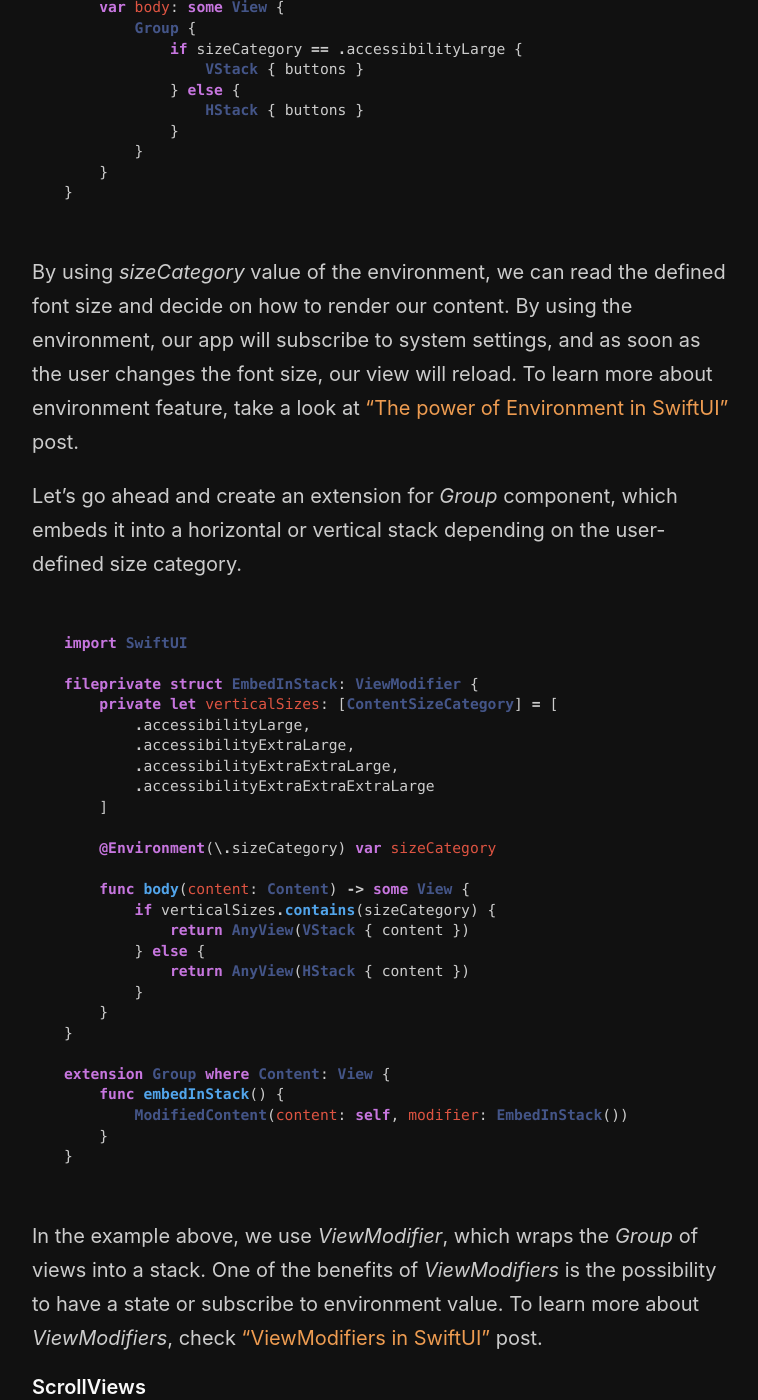
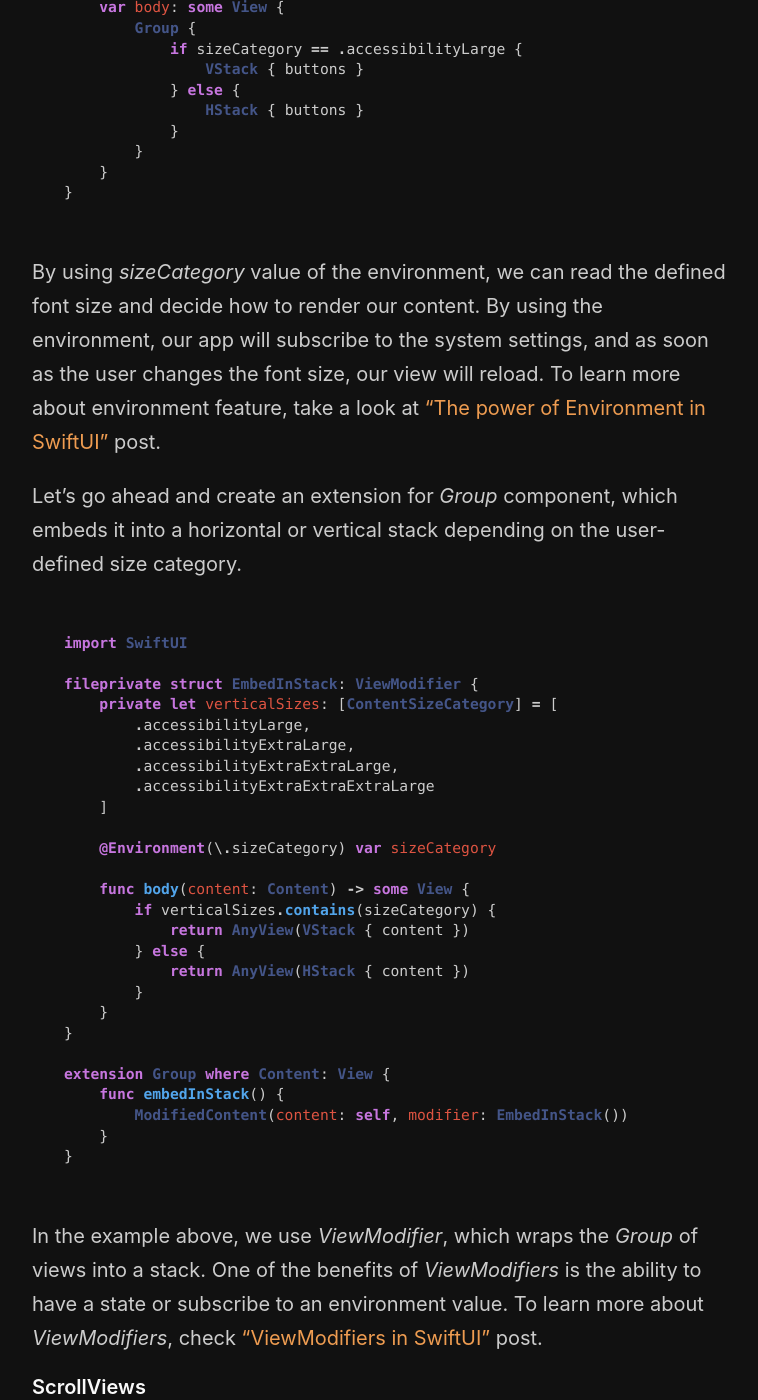
Before and after one commit to mecid/mecid.github.io, a Jekyll site: the page built from _posts/2019-10-09-dynamic-type-in-swiftui.md, in a window 1280 px wide and 1400 px high, scrolled down 2010 px. Shown: the whole window, without its empty margins (258-1016 px from the left). Built offline with Jekyll 4.4.1, drawn with Linux system fonts in a browser that asks for light colours; some of the changed text lies outside the part shown.

Commit message:
Update 2019-10-09-dynamic-type-in-swiftui.md

````diff
--- a/_posts/2019-10-09-dynamic-type-in-swiftui.md
+++ b/_posts/2019-10-09-dynamic-type-in-swiftui.md
@@ -8,7 +8,7 @@
 #### Dynamic Type basics
 The *Dynamic Type* feature allows users to choose the size of textual content displayed on the screen. It helps users who need larger text for better readability. It also accommodates those who can read a smaller text, allowing more information to appear on the screen. Apps that support *Dynamic Type also* provide a more consistent reading experience.
 
-You don't need to do anything to support Dynamic Type in your *SwiftUI* views, because by default, all the components representing text are multiline. Apple's [Human Interface Guidelines](https://developer.apple.com/design/human-interface-guidelines/ios/overview/themes/) have a special section about *Typography*, which provides common text styles. These text styles describe font configuration for different types of text content like *title, headline, body, subhead, caption, footnote*. These styles are shared between all the apps. Try to use these predefined text styles as much as possible. Here is a small example of how to use *HIG* defined text styles in *SwiftUI*.
+You don't need to do anything to support Dynamic Type in your *SwiftUI* views, because by default, all the components representing text are multiline. Apple's [Human Interface Guidelines](https://developer.apple.com/design/human-interface-guidelines/ios/overview/themes/) have a special section about *Typography*, which provides common text styles. These text styles describe font configuration for different types of text content like *title, headline, body, subhead, caption, footnote*. The styles are shared between all the apps. Try to use these predefined text styles as much as possible. Here is a small example of how to use *HIG* defined text styles in *SwiftUI*.
 
 ```swift
 struct PostView: View {
@@ -59,7 +59,7 @@
 }
 ```
 
-By using *sizeCategory* value of the environment, we can read the defined font size and decide on how to render our content. By using the environment, our app will subscribe to system settings, and as soon as the user changes the font size, our view will reload. To learn more about environment feature, take a look at ["The power of Environment in SwiftUI"](/2019/08/21/the-power-of-environment-in-swiftui/) post.
+By using *sizeCategory* value of the environment, we can read the defined font size and decide how to render our content. By using the environment, our app will subscribe to the system settings, and as soon as the user changes the font size, our view will reload. To learn more about environment feature, take a look at ["The power of Environment in SwiftUI"](/2019/08/21/the-power-of-environment-in-swiftui/) post.
 
 Let's go ahead and create an extension for *Group* component, which embeds it into a horizontal or vertical stack depending on the user-defined size category.
 
@@ -92,10 +92,10 @@
 }
 ```
 
-In the example above, we use *ViewModifier*, which wraps the *Group* of views into a stack. One of the benefits of *ViewModifiers* is the possibility to have a state or subscribe to environment value. To learn more about *ViewModifiers*, check ["ViewModifiers in SwiftUI"](/2019/08/07/viewmodifiers-in-swiftui/) post.
+In the example above, we use *ViewModifier*, which wraps the *Group* of views into a stack. One of the benefits of *ViewModifiers* is the ability to have a state or subscribe to an environment value. To learn more about *ViewModifiers*, check ["ViewModifiers in SwiftUI"](/2019/08/07/viewmodifiers-in-swiftui/) post.
 
 #### ScrollViews
-The possibility of short text to be multiline brings another requirement. We need to embed our root views into the scroll view to allow the user to scroll the content when it doesn't fit the screen. It quickly turns into boilerplate, that's why I've created a special extension to reuse this functionality.
+The possibility of a short text to be multiline brings another requirement. We need to embed our root views into the scroll view to allow the user to scroll the content when it doesn't fit the screen. It quickly turns into boilerplate, that's why I've created a special extension to reuse this functionality.
 
 ```swift
 import SwiftUI
````
